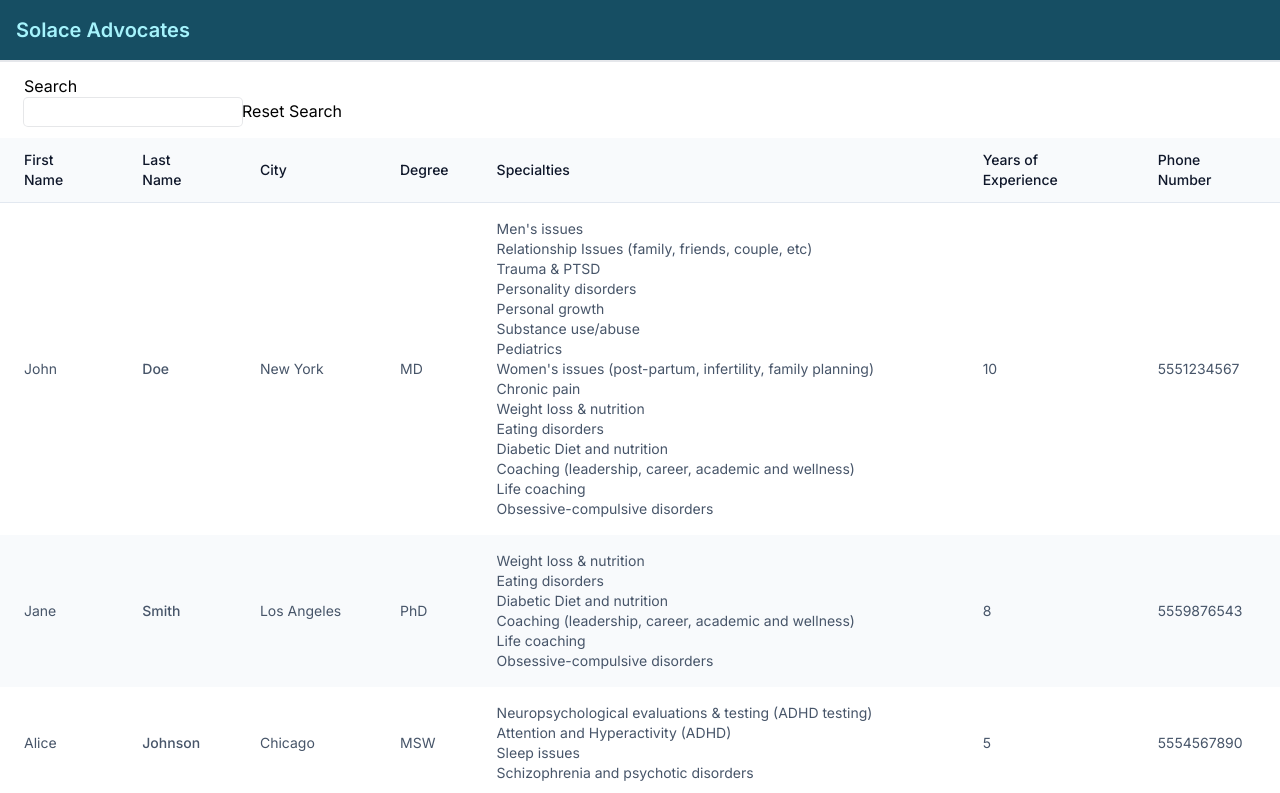
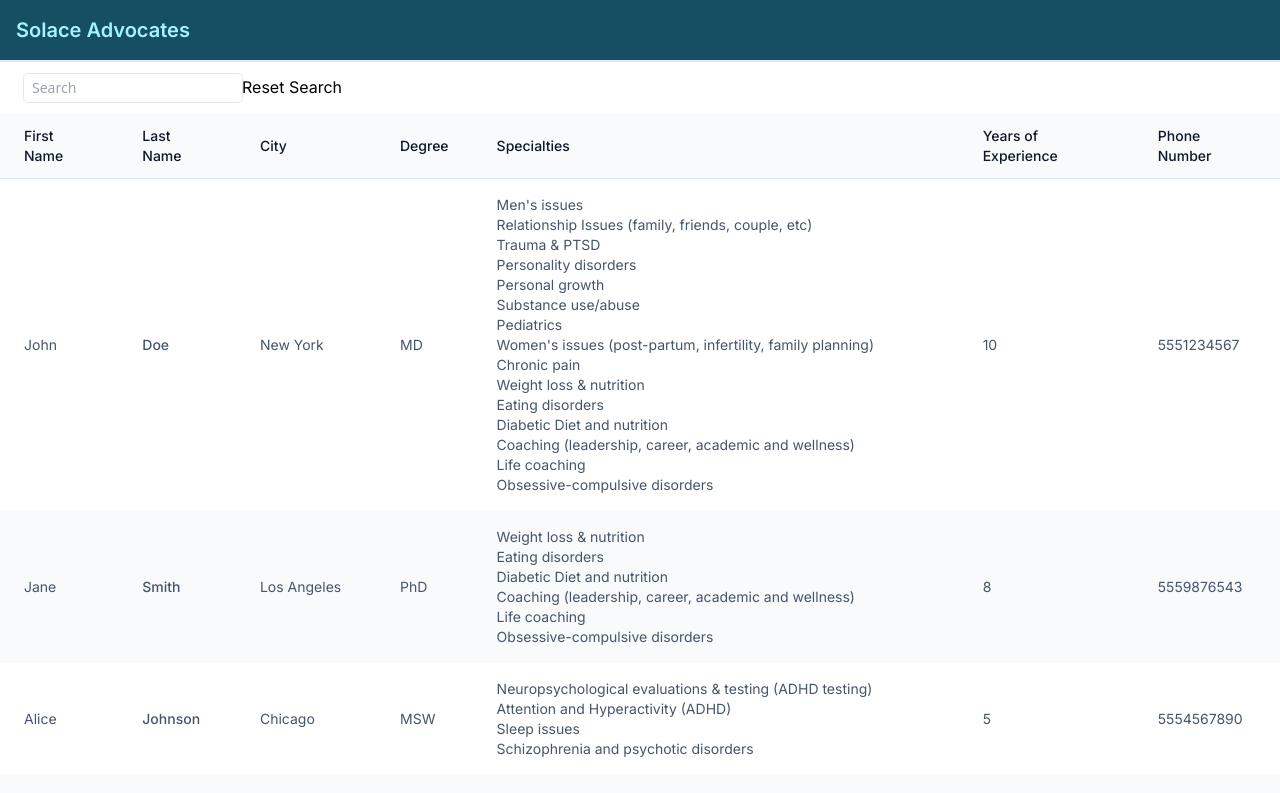
Before and after one commit to stackptr/solace-take-home, a Next.js app: page / in a window 1280 px wide. Shown: the top 793 px of the page. Built offline with nearby package versions, Linux system fonts and the light colour scheme.

Commit message:
Use placeholder for search input

```diff
--- a/src/app/page.tsx
+++ b/src/app/page.tsx
@@ -59,11 +59,11 @@ export default function Home() {
         Solace Advocates
       </h1>
       <div className="px-6 py-3">
-        <p>Search</p>
         <input
           className="rounded px-2 py-1 font-sans text-sm text-slate-500 ring-1 ring-slate-900/10"
           value={searchTerm}
           onChange={onChange}
+          placeholder="Search"
         />
         <button onClick={onClick}>Reset Search</button>
         <p
```
